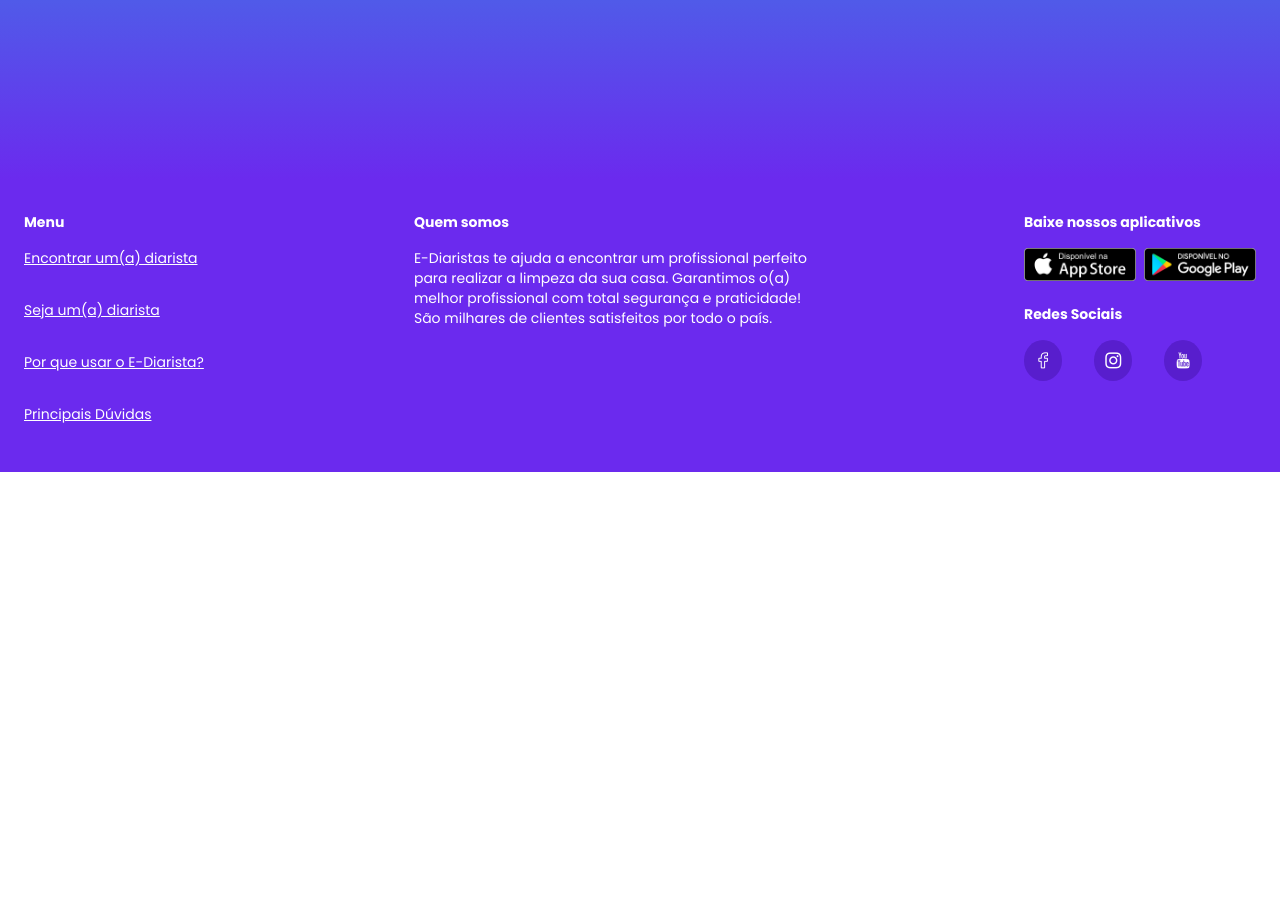
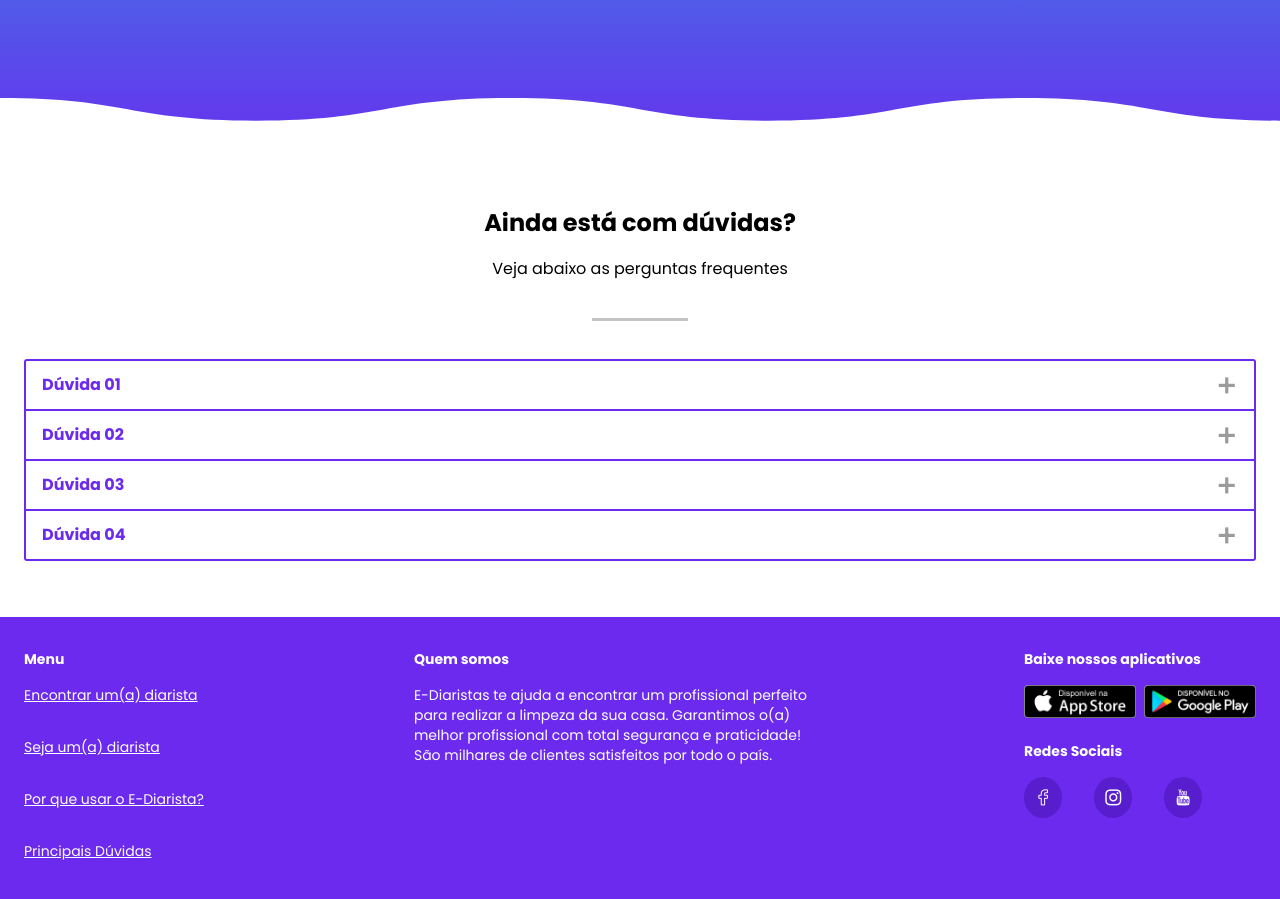
Before and after one commit to luhrocha/ediarista-react, a Next.js app: page / in a window 1280 px wide. Shown: the part 1073-1972 px from the top of the page. Before the commit the page ends 1545 px from the top, so only its background shows below. Built offline with nearby package versions, Linux system fonts and the light colour scheme.

Commit message:
add terceira parte home

```diff
--- a/src/ui/partials/index/_FrequentQuestions.styled.tsx
+++ b/src/ui/partials/index/_FrequentQuestions.styled.tsx
@@ -0,0 +1,62 @@
+import { Accordion } from "@mui/material";
+import { styled } from "@mui/system";
+import theme from "ui/themes/light-theme";
+
+export const SectionContainer = styled('section')`
+    padding-bottom: ${({theme}) => theme.spacing(7)};
+`;
+
+export const Wave = styled('img')`
+    width: 100%;
+    height:100px;
+    margin-top: -100px;
+`;
+
+export const SectionTitle = styled('h2')`
+    margin: 0;
+    text-align: center;
+`;
+
+export const SectionSubtitle = styled('p')`
+    position: relative;
+    margin: ${({theme}) => theme.spacing(2) + ' 0 ' + theme.spacing(10)};
+    text-align: center;
+
+    &::after{
+        position: absolute;
+        content: ' ';
+        width: 96px;
+        height: 3px;
+        background-color: ${({theme}) => theme.palette.grey[300]};
+        bottom: ${({theme}) => theme.spacing(-5)};
+        left: 50%;
+        transform: translateX(-50%);
+    }
+`;
+
+export const AccordionStyled = styled(Accordion)`
+    &.MuiAccordion-root{
+        box-shadow: none;
+        border: 2px solid ${({theme}) => theme.palette.primary.main};
+
+        &::before{
+            background-color: transparent;
+        }
+
+        &, &.Mui-expanded{
+            margin: -2px 0 0;
+        }
+    }
+
+    .MuiAccordionSummary-content .MuiTypography-root{
+        font-weight: bold;
+    }
+
+    .MuiAccordionSummary-expandIconWrapper{
+        color: ${({theme}) => theme.palette.text.secondary};
+    }
+
+    .MuiAccordionDetails-root{
+        padding-right: ${({theme}) => theme.spacing(7)};
+    }
+`;
--- a/src/ui/partials/index/_FrequentQuestions.tsx
+++ b/src/ui/partials/index/_FrequentQuestions.tsx
@@ -1,5 +1,74 @@
+import { AccordionDetails, AccordionSummary, Container, Typography } from "@mui/material";
+import { useState } from "react";
+import { AccordionStyled, SectionContainer, SectionSubtitle, SectionTitle, Wave } from "./_FrequentQuestions.styled";
+
 const FrequentQuestions = () => {
-    return <div></div>
+
+    const questionsList = [
+        {
+            question: 'Dúvida 01',
+            answer: 'Lorem ipsum dolor sit amet, consectetur adipisicing elit. Iusto dicta ipsum odio, sunt ullam sit dolor autem? Velit, deserunt? Quaerat et ut ipsa distinctio blanditiis voluptatem nostrum dolore. Dolorem, eos?'
+        },
+        {
+            question: 'Dúvida 02',
+            answer: 'Lorem ipsum dolor sit amet, consectetur adipisicing elit. Iusto dicta ipsum odio, sunt ullam sit dolor autem? Velit, deserunt? Quaerat et ut ipsa distinctio'
+        },
+        {
+            question: 'Dúvida 03',
+            answer: 'Lorem ipsum dolor sit amet, consectetur adipisicing elit. Iusto dicta ipsum odio, sunt ullam sit dolor autem? Velit, deserunt? Quaerat et ut ipsa distinctio blanditiis voluptatem nostrum dolore. Dolorem, eos?'
+        },{
+            question: 'Dúvida 04',
+            answer: 'Lorem ipsum dolor sit amet, consectetur adipisicing elit. Iusto dicta ipsum odio, sunt ullam sit dolor autem? Velit, deserunt? Quaerat et ut ipsa distinctio blanditiis voluptatem nostrum dolore. Dolorem, eos?'
+        }
+    ];
+
+    const [activeAccordion, setActiveAccordion] = useState(0);
+
+    function isOpen(accordionNumber: number):boolean{
+        return activeAccordion === accordionNumber;
+    }
+
+    function changeOpenAccordion(accordionNumber: number){
+        if(isOpen(accordionNumber)){
+            setActiveAccordion(0);
+        }else{
+            setActiveAccordion(accordionNumber);
+        }
+    }
+
+    function getIcon(accordionNumber: number){
+        return isOpen(accordionNumber) ? 'twf-minus' : 'twf-plus';
+    }
+
+    return (
+        <SectionContainer>
+            <Wave src="/img/home/waves.svg"/>
+            <Container>
+                <SectionTitle>Ainda está com dúvidas?</SectionTitle>
+                <SectionSubtitle>
+                    Veja abaixo as perguntas frequentes
+                </SectionSubtitle>
+
+                {questionsList.map((item, index) => (
+                    <AccordionStyled key={index}
+                        expanded={isOpen(index + 1)}
+                        onChange={() => changeOpenAccordion(index + 1)}
+                    >
+                        <AccordionSummary expandIcon={
+                            <i className={getIcon(index + 1)} />
+                        }>
+                            <Typography color={'primary'}>
+                                {item.question}
+                            </Typography>
+                        </AccordionSummary>
+                        <AccordionDetails>
+                            {item.answer}
+                        </AccordionDetails>
+                    </AccordionStyled>
+                ))}
+            </Container>
+        </SectionContainer>
+    );
 }
 
 export default FrequentQuestions;
```
